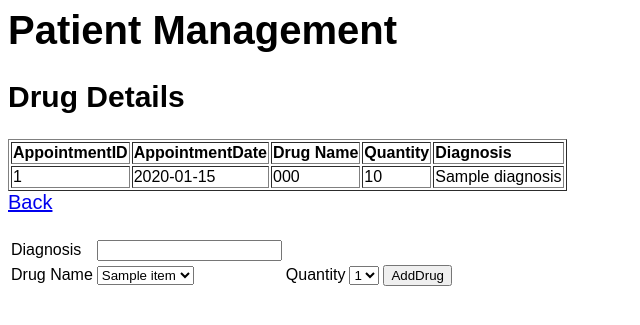
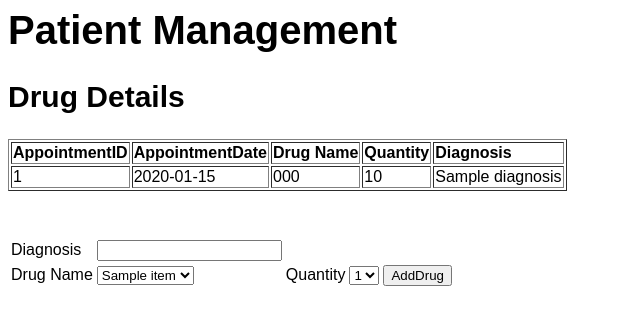
Before and after one commit to ahde/AnimalCareCenter, a Flask app: template templates/drugs.html in a window 1280 px wide. Shown: the top 325 px of the page, without its empty margins (0-640 px from the left). Run offline with Flask 2, Linux system fonts and the light colour scheme; the template is opened without the code that fills it: most values are stand-ins (such as "Sample title", 1, 10 or a date in 2020); parts of the project's set-up code (start-up, migrations or seed data) failed here and were passed over; some libraries are stand-ins or nearby versions.

Commit message:
no message

```diff
--- a/templates/drugs.html
+++ b/templates/drugs.html
@@ -32,7 +32,7 @@
    </table>
   </div>
 
-<a href="\">Back</a>
+
 <br>
 <br>
 <form method="POST" action="/drugs">
```
